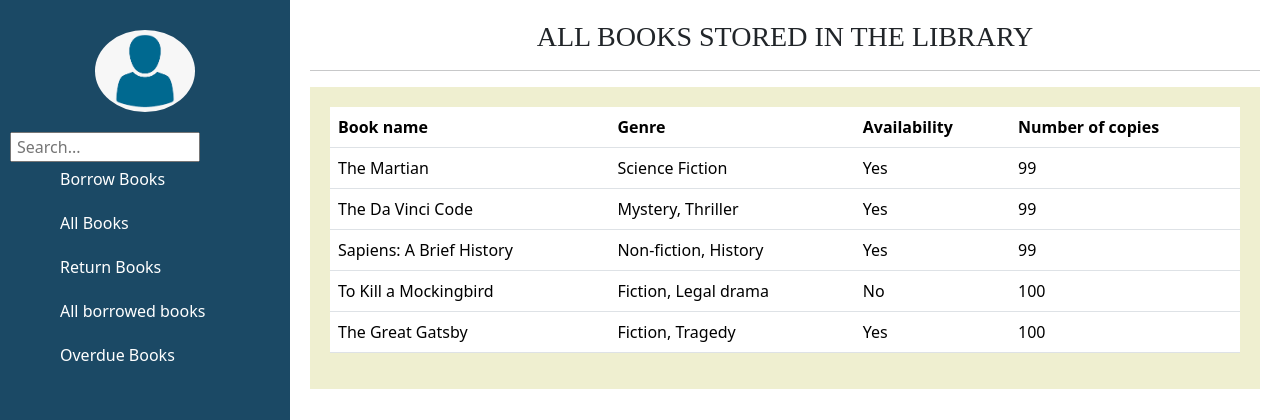
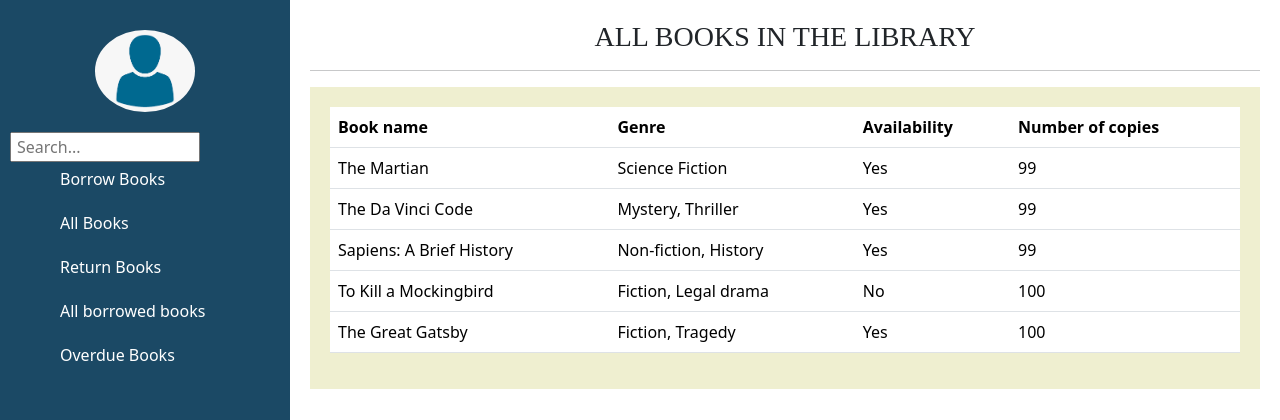
Before and after one commit to EstherAuma/Assessment-Fifty-Eight-technology, a Django app: page / in a window 1280 px wide. Shown: the top 420 px of the page. Run offline with Django 5.2, Linux system fonts and the light colour scheme; data comes from the database, SQL or seed files in the repository; some libraries are stand-ins or nearby versions.

Commit message:
edited the template for all books

```diff
--- a/fiftyEightTechnology/libraryManagementSystem/templates/all_books.html
+++ b/fiftyEightTechnology/libraryManagementSystem/templates/all_books.html
@@ -1,6 +1,6 @@
 {% extends 'base.html' %}
 {% block content %}
-<h3 class="text-center" style="font-family: 'Times New Roman', Times, serif;">ALL BOOKS STORED IN THE LIBRARY</h3>
+<h3 class="text-center" style="font-family: 'Times New Roman', Times, serif;">ALL BOOKS IN THE LIBRARY</h3>
 <hr>
 <div class="container">
 
```
